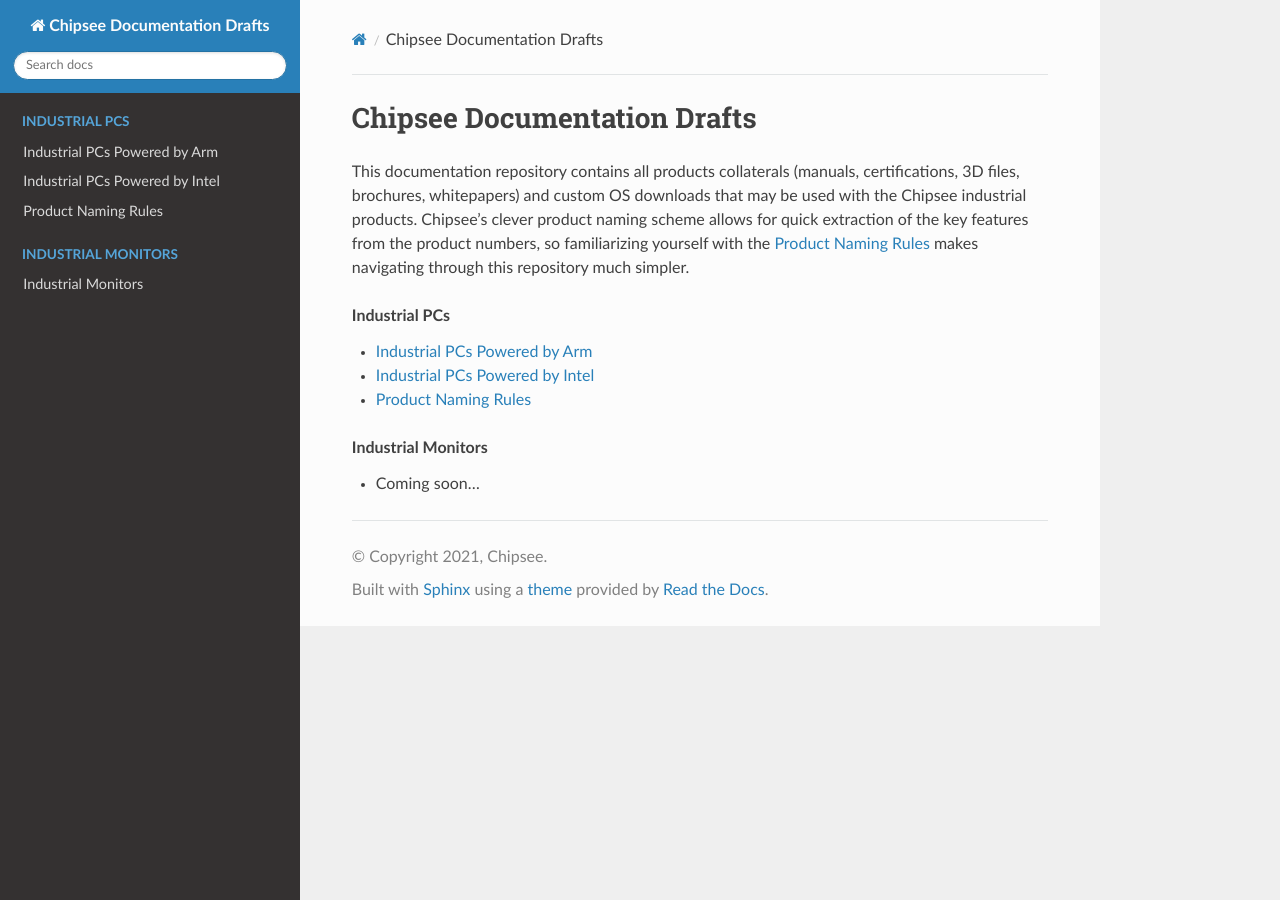
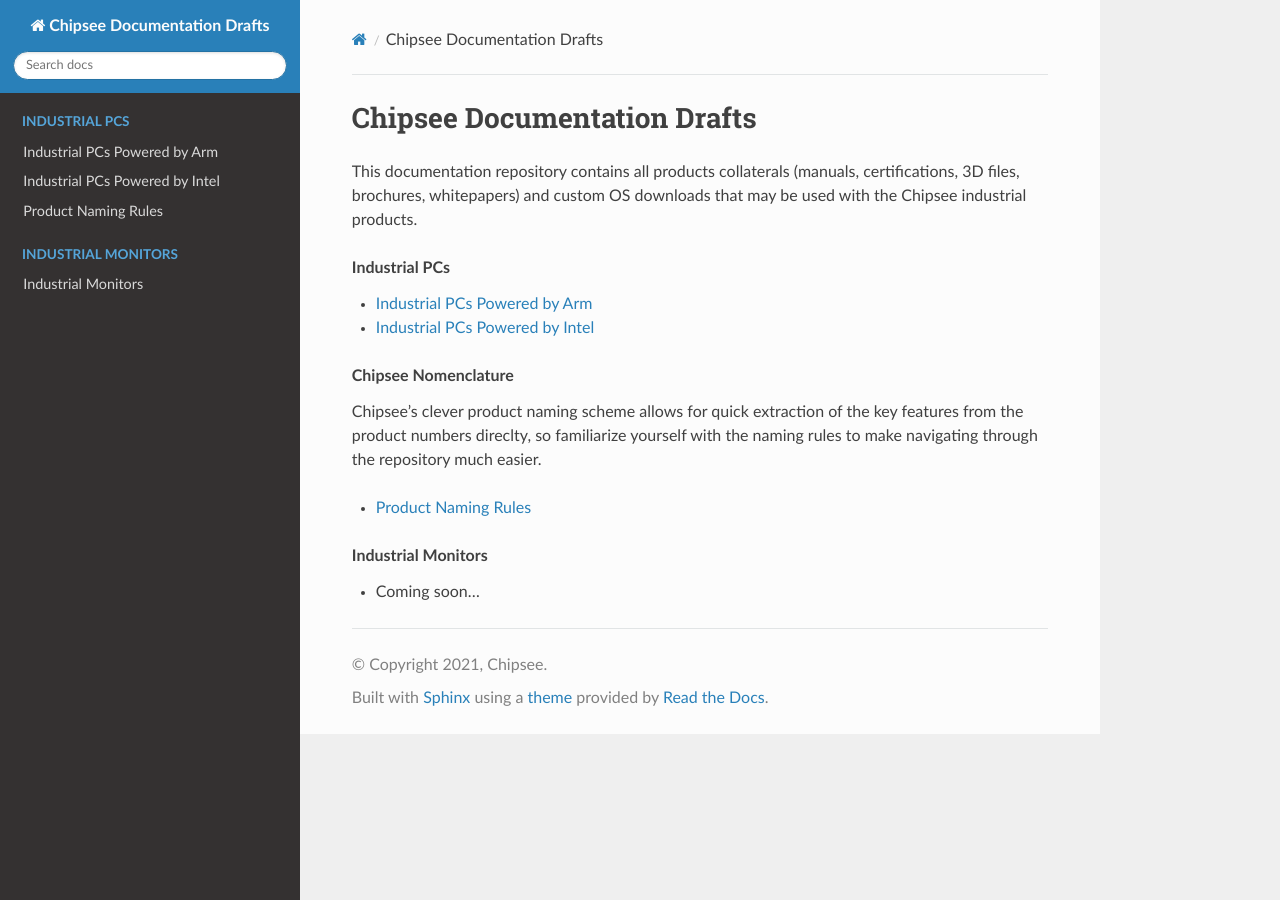
Before and after one commit to darebgd/DareDoc, a Sphinx documentation site: the page built from docs/source/index.rst, in a window 1280 px wide. Built offline with Sphinx 7.4.7 and the Read the Docs theme 2.0.0, drawn with Linux system fonts in a browser that asks for light colours.

Commit message:
Restructured main index a bit.

```diff
--- a/docs/source/index.rst
+++ b/docs/source/index.rst
@@ -2,13 +2,18 @@
 ============================
 
 This documentation repository contains all products collaterals (manuals, certifications, 3D files, brochures, whitepapers) and custom OS downloads that may be used with the Chipsee industrial
-products. Chipsee's clever product naming scheme allows for quick extraction of the key features from the product numbers, so familiarizing yourself with the :ref:`naming-rules` makes navigating through this
-repository much simpler.
+products.
 
 .. rubric:: Industrial PCs
 
 * :ref:`PBA`
 * :ref:`PBI`
+
+.. rubric:: Chipsee Nomenclature
+
+Chipsee's clever product naming scheme allows for quick extraction of the key features from the product numbers direclty, so familiarize yourself with the naming rules to make navigating through the
+repository much easier.
+
 * :ref:`naming-rules`
 
 .. rubric:: Industrial Monitors
```
